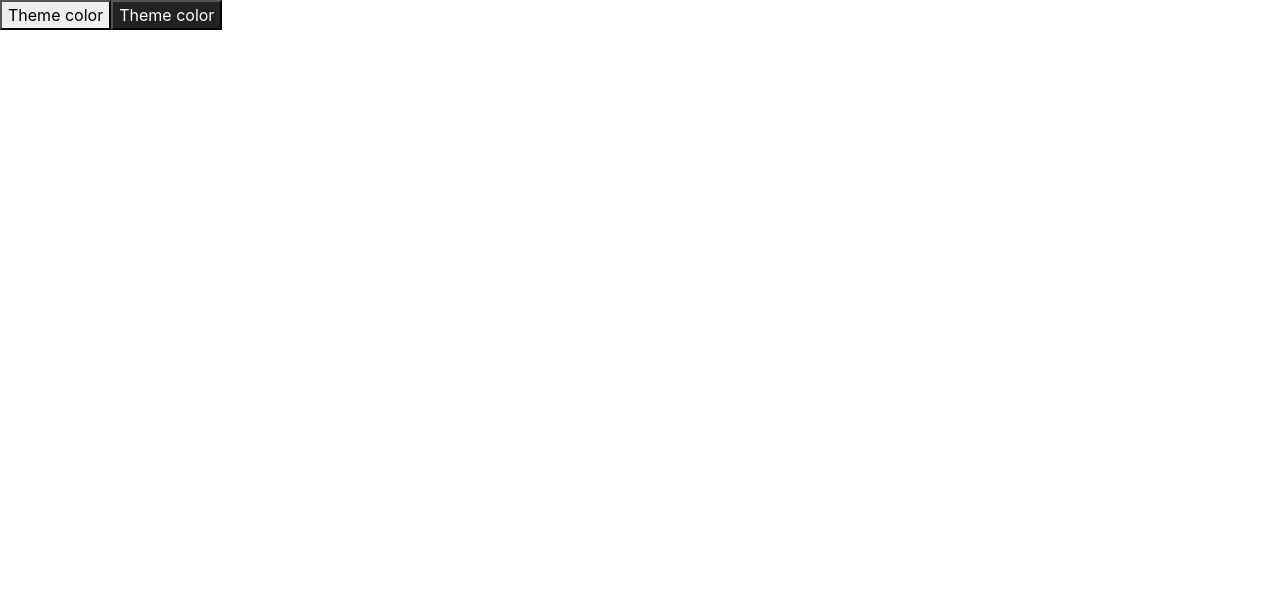
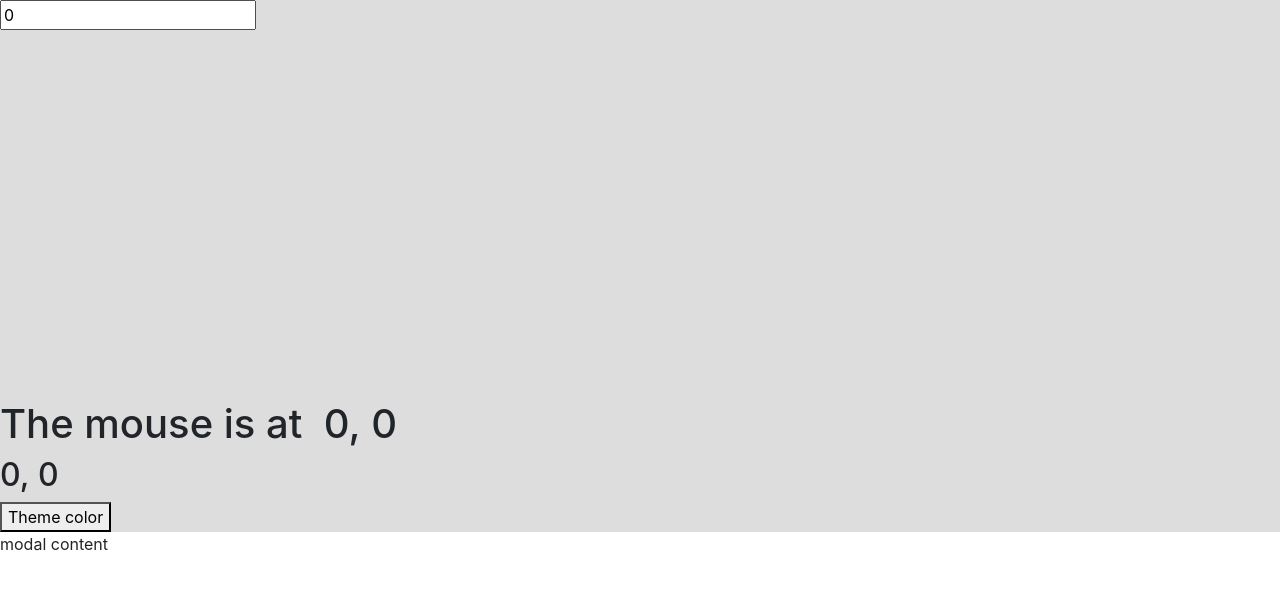
Before and after one commit to ykzhukian/js-note, a React app: page / in a window 1280 px wide. Shown: the top 590 px of the page. Built offline with nearby package versions, Linux system fonts and the light colour scheme.

Commit message:
react portal

```diff
--- a/src/js/components/App.jsx
+++ b/src/js/components/App.jsx
@@ -1,9 +1,10 @@
 import React, { Component } from 'react';
-// import ControlledComponent from './ReactDoc/ControlledComponent';
-// import withMouse from './ReactDoc/HOCWithMouse';
-// import WithMouse from './ReactDoc/RenderPropWithMouse';
+import ControlledComponent from './ReactDoc/ControlledComponent';
+import withMouse from './ReactDoc/HOCWithMouse';
+import WithMouse from './ReactDoc/RenderPropWithMouse';
 import { ThemeContext, themes } from './ReactDoc/ThemeContext';
 import ThemedButton from './ReactDoc/ThemedButton';
+import Modal from './ReactDoc/PortalModal';
 
 class App extends Component {
 
@@ -23,23 +24,43 @@ class App extends Component {
     // be passed down into the context provider
     this.state = {
       theme: themes.light,
+      toggleTheme: this.toggleTheme,
     };
   }
+
 
   componentWillMount() {
     document.title = 'Yo';
   }
 
   render() {
+    const { x, y } = this.props.mouse;
     return (
       <div className="wrapper">
-        <ThemeContext.Provider value={this.state.theme}>
-          <ThemedButton onClick={this.toggleTheme} />
+        <ControlledComponent />
+        <h1>
+          The mouse is at &nbsp;
+          {x}
+          ,&nbsp;
+          {y}
+        </h1>
+        <WithMouse render={({ x: px, y: py }) => (
+          <h2>
+            {px}
+            ,&nbsp;
+            {py}
+          </h2>
+        )}
+        />
+        <ThemeContext.Provider value={this.state}>
+          <ThemedButton />
         </ThemeContext.Provider>
-        <ThemedButton />
+        <Modal>
+          <div>modal content</div>
+        </Modal>
       </div>
     );
   }
 }
 
-export default App;
+export default withMouse(App);
--- /dev/null
+++ b/src/js/components/ReactDoc/PortalModal.jsx
@@ -0,0 +1,37 @@
+import React from 'react';
+import ReactDOM from 'react-dom';
+
+const modalRoot = document.querySelector('#app');
+
+class Modal extends React.Component {
+  constructor(props) {
+    super(props);
+    // Create a div that we'll render the modal into. Because each
+    // Modal component has its own element, we can render multiple
+    // modal components into the modal container.
+    this.el = document.createElement('div');
+  }
+
+  componentDidMount() {
+    // Append the element into the DOM on mount. We'll render
+    // into the modal container element (see the HTML tab).
+    modalRoot.appendChild(this.el);
+  }
+
+  componentWillUnmount() {
+    // Remove the element from the DOM when we unmount
+    modalRoot.removeChild(this.el);
+  }
+
+  render() {
+    // Use a portal to render the children into the element
+    return ReactDOM.createPortal(
+      // Any valid React child: JSX, strings, arrays, etc.
+      this.props.children,
+      // A DOM element
+      this.el,
+    );
+  }
+}
+
+export default Modal;
--- a/src/js/components/ReactDoc/ThemeContext.jsx
+++ b/src/js/components/ReactDoc/ThemeContext.jsx
@@ -22,4 +22,7 @@ export const themes = {
 
 // Make sure the shape of the default value passed to
 // createContext matches the shape that the consumers expect!
-export const ThemeContext = React.createContext(themes.dark);
+export const ThemeContext = React.createContext({
+  theme: themes.dark, // default
+  toggleTheme: () => {},
+});
--- a/src/js/components/ReactDoc/ThemedButton.jsx
+++ b/src/js/components/ReactDoc/ThemedButton.jsx
@@ -4,11 +4,11 @@ import { ThemeContext } from './ThemeContext';
 const ThemedButton = props => {
   return (
     <ThemeContext.Consumer>
-      {theme => {
-        console.log(theme);
+      {({ theme, toggleTheme }) => {
         return (
           <button
             {...props}
+            onClick={toggleTheme}
             style={{ backgroundColor: theme.background, color: theme.foreground }}
           >
             Theme color
```
